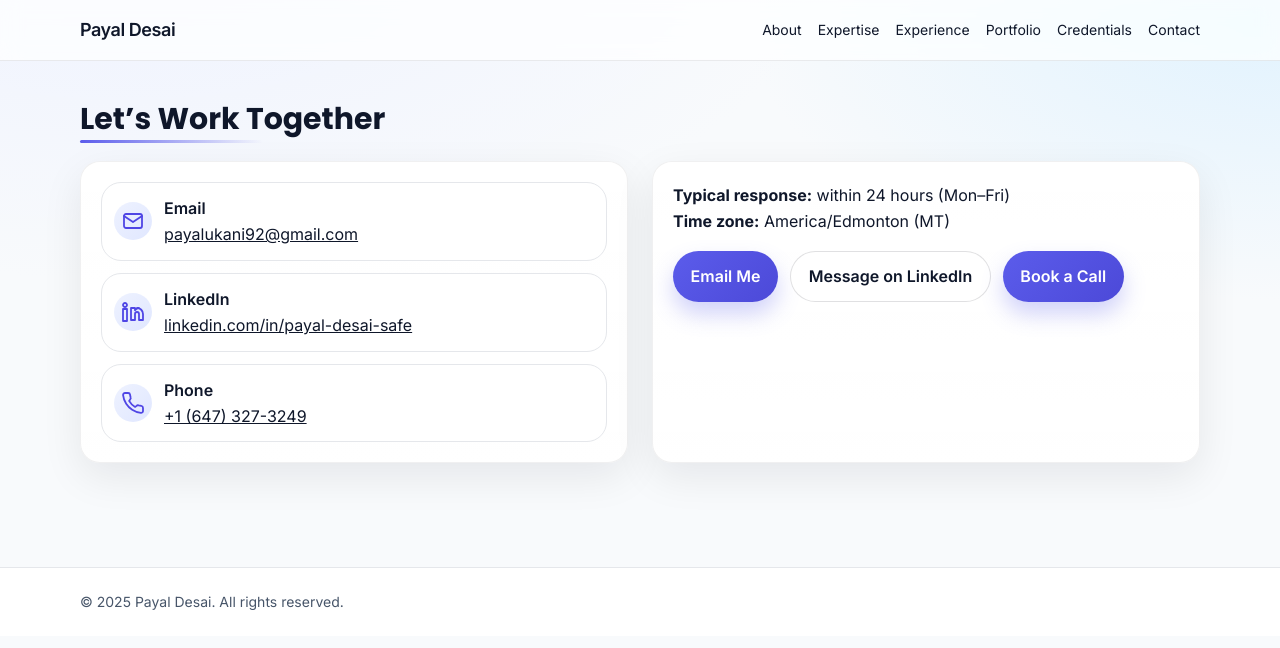
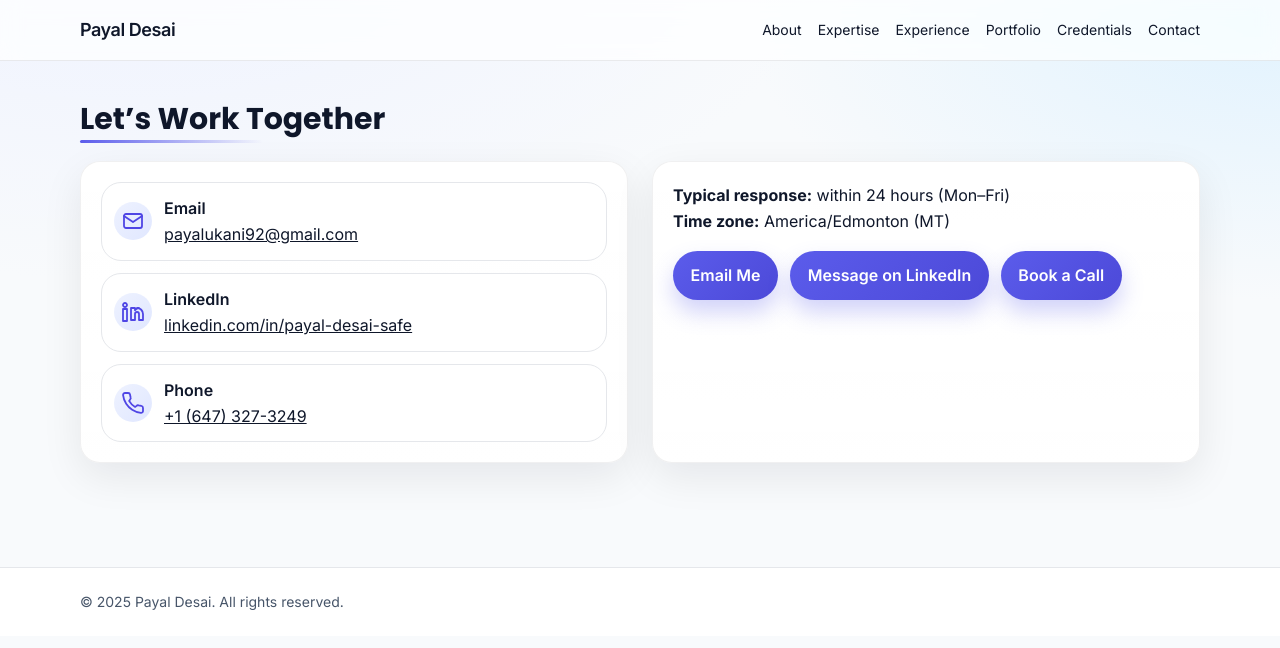
Before and after one commit to dirghak/Payal-Desai, a Next.js app: page /contact in a window 1280 px wide. Shown: the top 648 px of the page. Built offline with nearby package versions, Linux system fonts and the light colour scheme.

Commit message:
Update page.tsx

```diff
--- a/app/contact/page.tsx
+++ b/app/contact/page.tsx
@@ -50,7 +50,7 @@
 
           <div className="mt-4 flex flex-wrap gap-3">
             <a className="btn btn-primary" href="mailto:payalukani92@gmail.com">Email Me</a>
-            <a className="btn btn-ghost" target="_blank" rel="noreferrer" href="https://www.linkedin.com/in/payal-desai-safe/">
+            <a className="btn btn-primary" target="_blank" rel="noreferrer" href="https://www.linkedin.com/in/payal-desai-safe/">
               Message on LinkedIn
             </a>
             {/* <a className="btn btn-ghost" href="tel:+16473273249">Call / WhatsApp</a> */}
```
